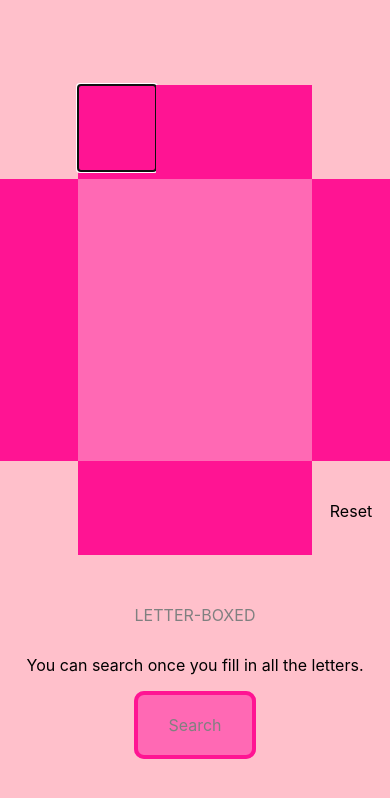
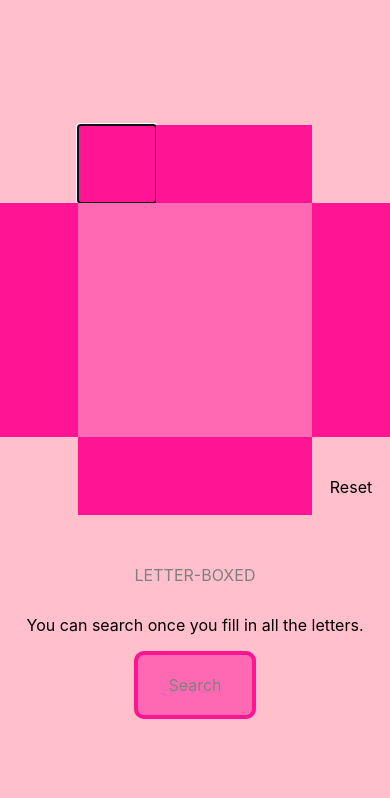
Before and after one commit to pearstopher/letter-boxed, a React (Create React App) app in the folder frontend/: page / in a window 390 px wide. Shown: the top 798 px of the page. Built offline with nearby package versions, Linux system fonts and the light colour scheme.

Commit message:
made everything a little more responsive

```diff
--- a/frontend/src/App.css
+++ b/frontend/src/App.css
@@ -16,11 +16,15 @@
 .grid-item {
   background-color: deeppink;
   border: 0px;
+  aspect-ratio: 1;
 }
 #middle {
   background: hotpink;
   padding: 20px;
   font-size: 75%;
+  overflow-y: auto;
+  overflow-x: hidden;
+  aspect-ratio: 1;
 }
 #middle span {
   display: block;
--- a/frontend/src/App.less
+++ b/frontend/src/App.less
@@ -20,12 +20,15 @@
     border: 0px;
     //width: 100px;
     //height: 100px;
-    //
+    aspect-ratio: 1;
 }
 #middle {
     background: hotpink;
     padding: 20px;
     font-size: 75%;
+    overflow-y: auto;
+    overflow-x: hidden;
+    aspect-ratio: 1;
 }
 #middle span {
     display: block;
```
